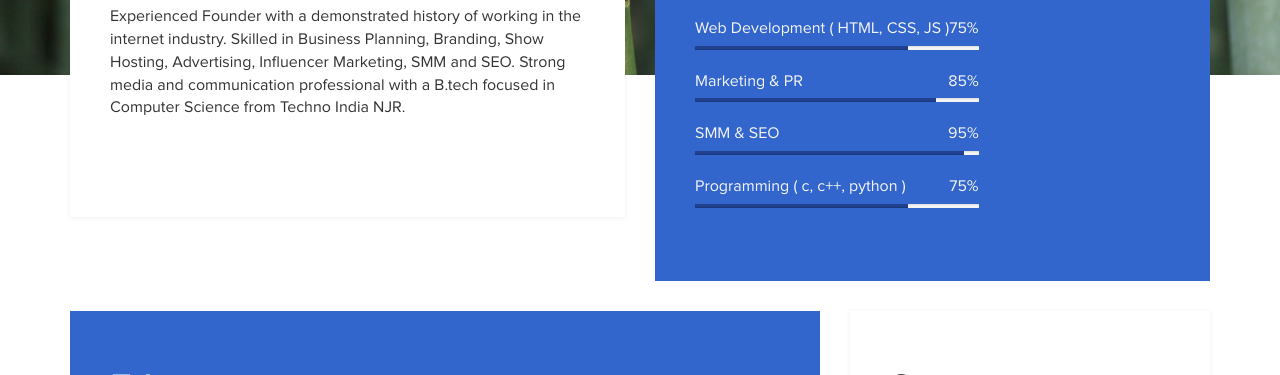
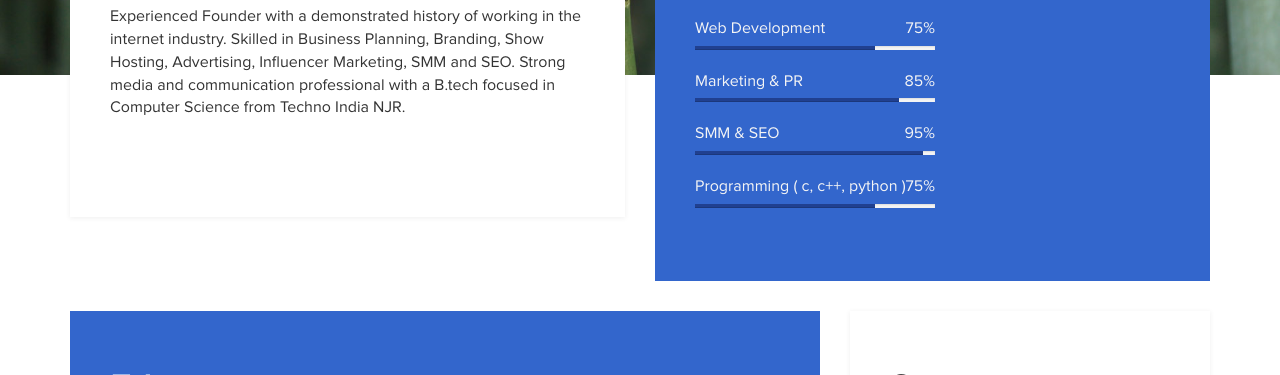
Before and after one commit to sanyam2/resume, a plain HTML site: page index.html in a window 1280 px wide. Shown: the part 725-1100 px from the top of the page. Drawn offline with Linux system fonts and the light colour scheme.

Commit message:
Update index.html

```diff
--- a/index.html
+++ b/index.html
@@ -51,7 +51,7 @@
 		<div class="col-md-6 col-sm-12">
 			<div class="skills">
 				<h2 class="white"><strong>Skills<strong></h2>
-				<strong>Web Development ( HTML, CSS, JS )</strong>
+				<strong>Web Development </strong>
 				<span class="pull-right">75%</span>
 					<div class="progress">
 						<div class="progress-bar progress-bar-primary" role="progressbar"
```
